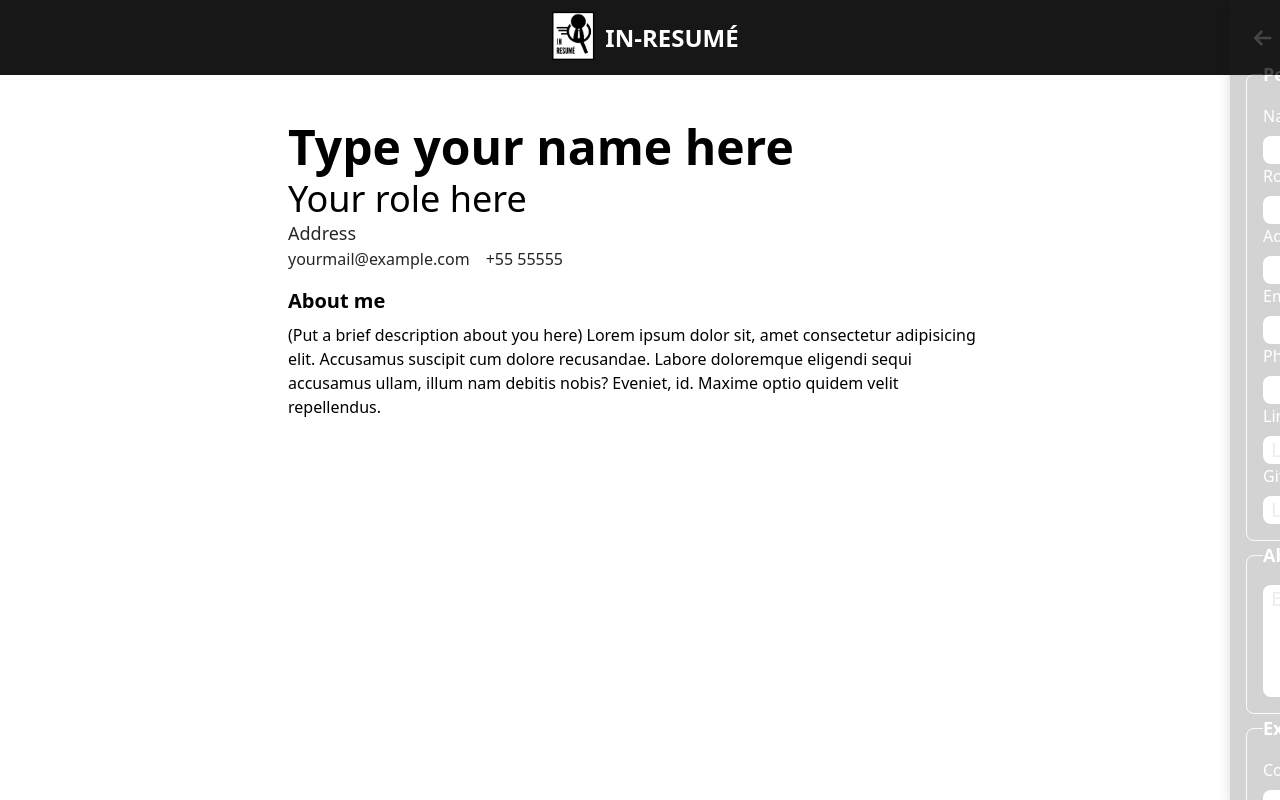
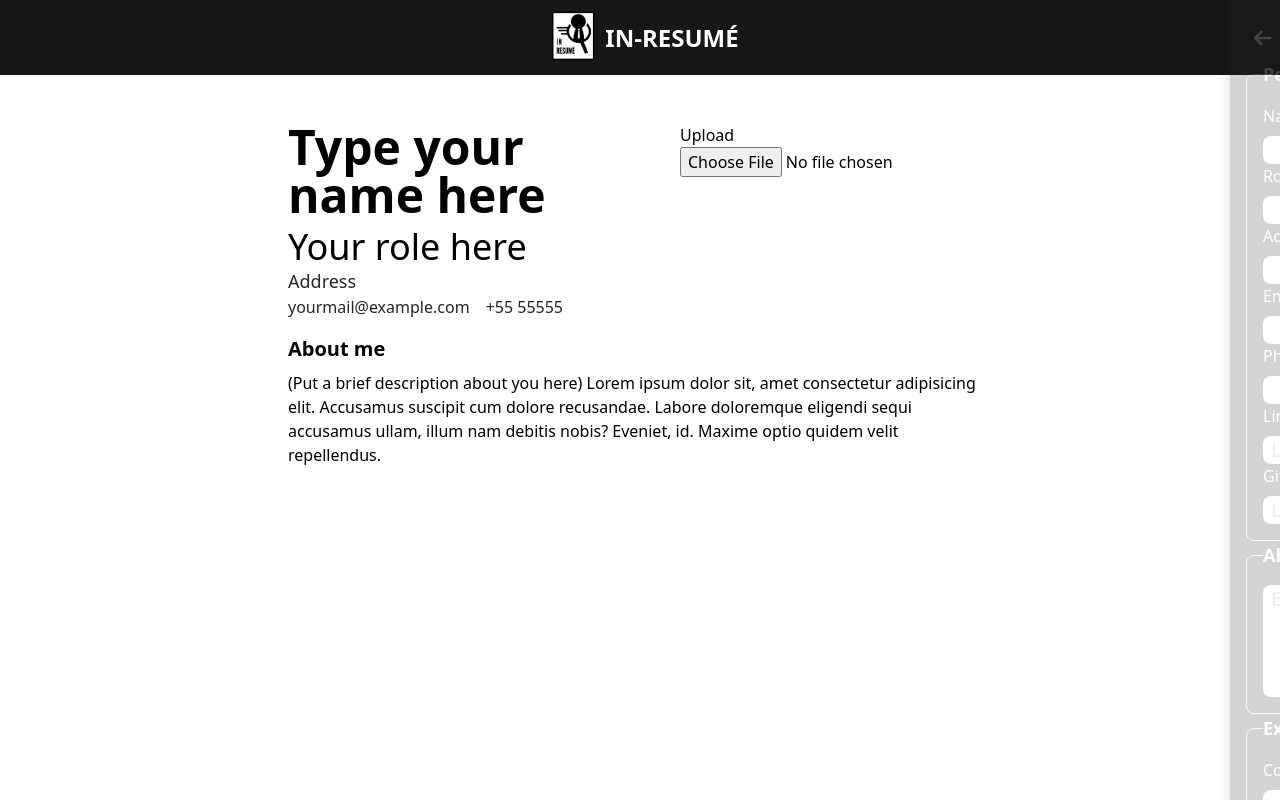
Before and after one commit to DeikuModder/in-resume, a React (Vite) app: page / in a window 1280 px wide. Built offline with nearby package versions, Linux system fonts and the light colour scheme.

Commit message:
add picture loader input

```diff
--- a/src/components/resume-components/Hero.tsx
+++ b/src/components/resume-components/Hero.tsx
@@ -1,13 +1,57 @@
 import useCVInfo from "@/hooks/useCVInfo";
+import { faTrash } from "@fortawesome/free-solid-svg-icons";
+import { FontAwesomeIcon } from "@fortawesome/react-fontawesome";
+import { useRef } from "react";
 
 const Hero = () => {
-  const { cvInfo } = useCVInfo();
+  const { cvInfo, setCvInfo } = useCVInfo();
+  const imageInputRef = useRef(null);
+
+  const handleImageUpload = (event) => {
+    const file = event.target.files[0];
+    const url = URL.createObjectURL(file);
+
+    setCvInfo({ ...cvInfo, pictureUrl: url });
+  };
+
+  const handleDeleteImage = () => {
+    setCvInfo({ ...cvInfo, pictureUrl: "" });
+  };
 
   return (
     <header className="mb-4" id="hero-header">
-      <h3 className="text-5xl font-bold mb-2 w-fit">
-        {cvInfo.name ? cvInfo.name : "Type your name here"}
-      </h3>
+      <div className="flex gap-12">
+        <h3 className="text-5xl font-bold mb-2 w-fit">
+          {cvInfo.name ? cvInfo.name : "Type your name here"}
+        </h3>
+
+        {cvInfo.pictureUrl ? (
+          <div>
+            <img
+              src={cvInfo.pictureUrl}
+              alt="Profile"
+              className=" aspect-square w-[150px] object-contain "
+            />
+            <button
+              onClick={handleDeleteImage}
+              className="hideOnPrint relative right-0 top-0 text-2xl font-bold opacity-20 hover:opacity-100"
+            >
+              <FontAwesomeIcon icon={faTrash} />
+            </button>
+          </div>
+        ) : (
+          <label className="hideOnPrint">
+            Upload
+            <input
+              type="file"
+              id="image-input"
+              ref={imageInputRef}
+              onChange={handleImageUpload}
+            />
+          </label>
+        )}
+      </div>
+
       <h3 className="text-4xl">
         {cvInfo.role ? cvInfo.role : "Your role here"}
       </h3>
```
